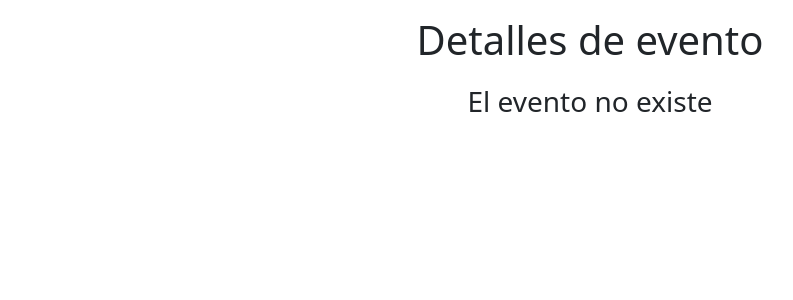
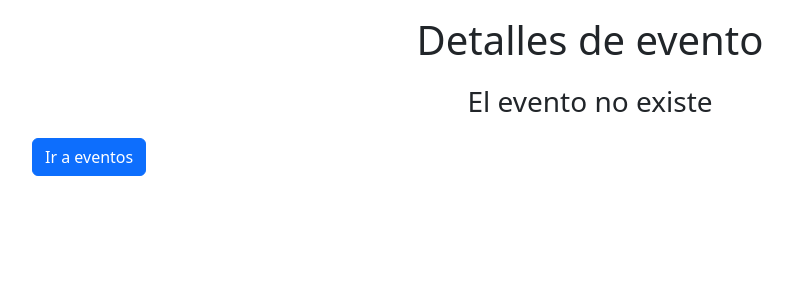
Before and after one commit to PabloMuralles/cdag, a PHP site: page /events/detail.php in a window 1280 px wide. Shown: the top 300 px of the page, without its empty margins (50-843 px from the left). Run offline with PHP 8.4, Linux system fonts and the light colour scheme; data that the repository does not hold is empty.

Commit message:
add go back to list view

```diff
--- a/events/detail.php
+++ b/events/detail.php
@@ -85,6 +85,7 @@ $participants_result = $mysqli->query($sql);
                     echo "<p class='text-center fs-3'>El evento no existe</p>";
                 }
             ?>
+            <a href="../events/list.php" class="btn btn-primary">Ir a eventos</a>
         </div>
         <script src="https://cdn.jsdelivr.net/npm/bootstrap@5.2.2/dist/js/bootstrap.bundle.min.js" integrity="sha384-OERcA2EqjJCMA+/3y+gxIOqMEjwtxJY7qPCqsdltbNJuaOe923+mo//f6V8Qbsw3" crossorigin="anonymous"></script>
     </body>
```
